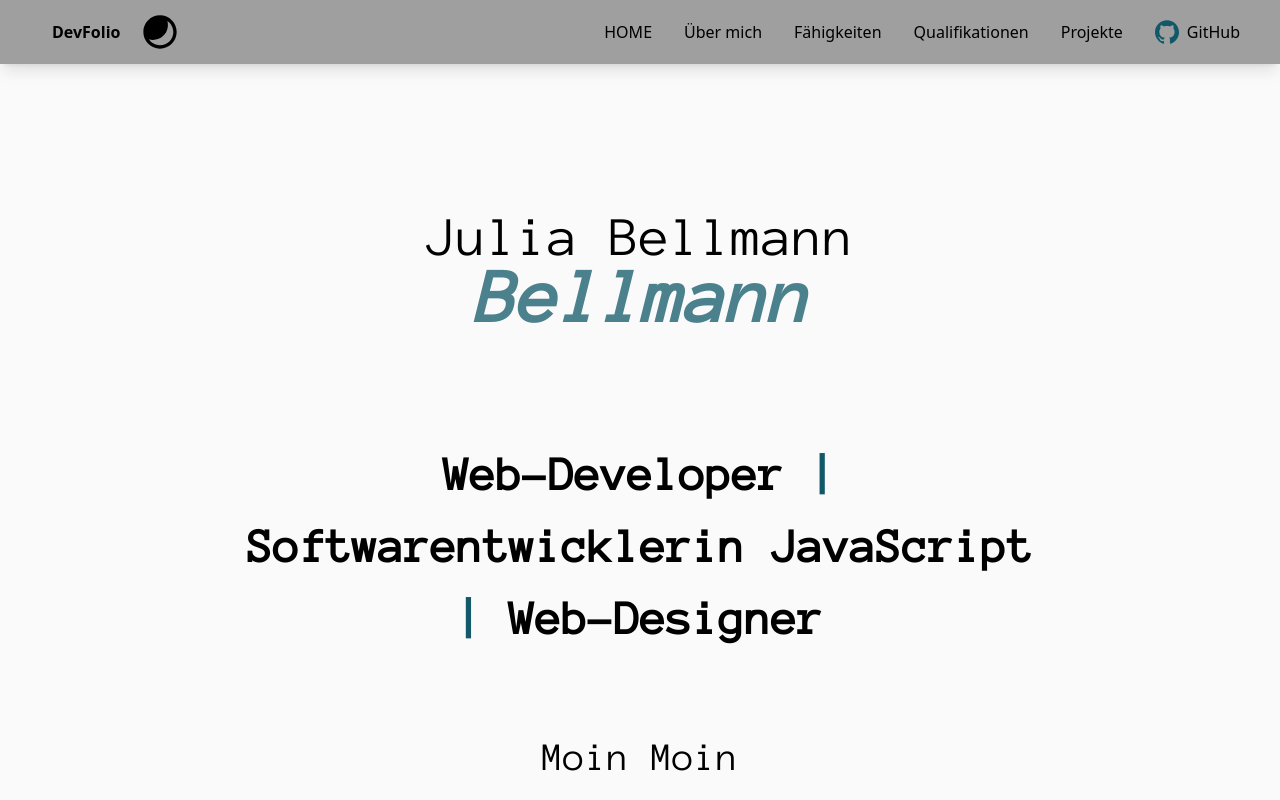
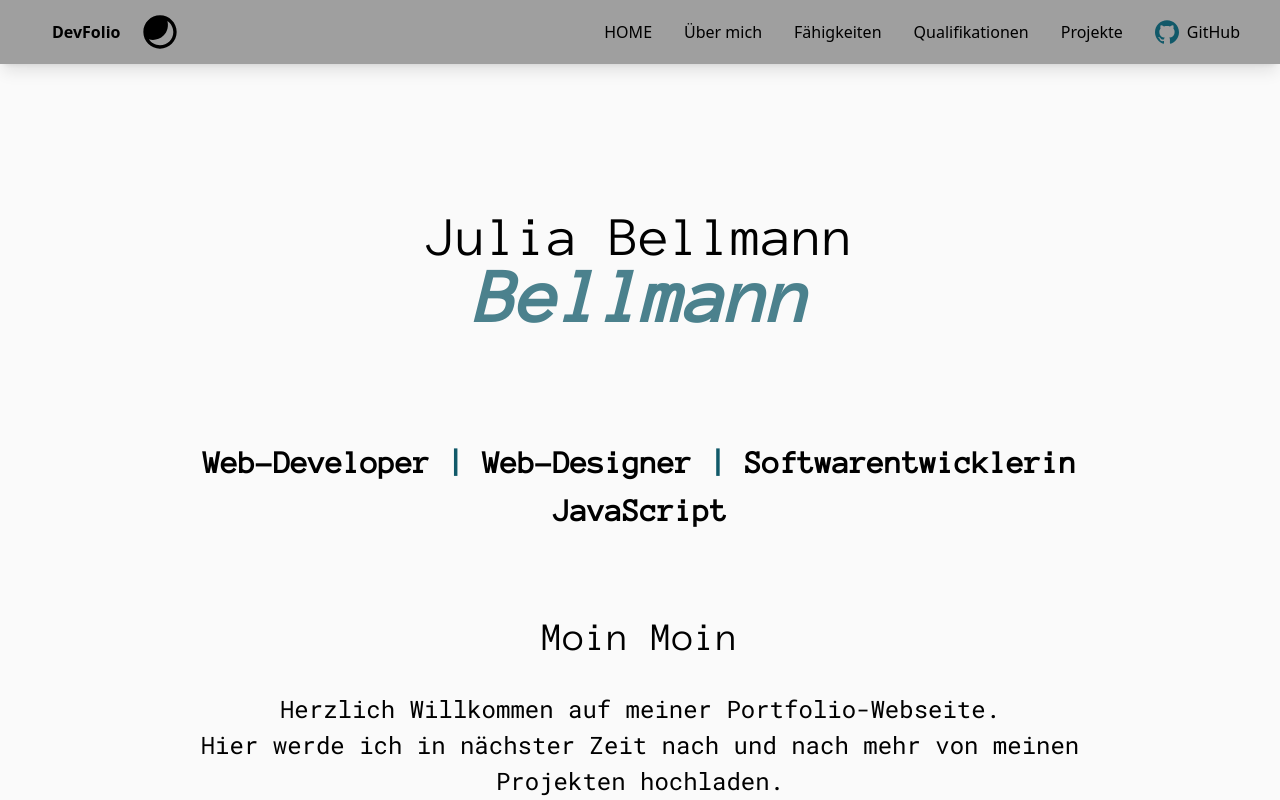
Before and after one commit to juliabellmann/portfolio, a Next.js app: page / in a window 1280 px wide. Shown: the top 800 px of the page. Built offline with nearby package versions, Linux system fonts and the light colour scheme.

Commit message:
add styling to heading for certifications at home page

```diff
--- a/app/_components/Home.js
+++ b/app/_components/Home.js
@@ -5,12 +5,11 @@ export default function Home() {
             <h1>Julia Bellmann</h1>
 
             <div className="home-heading">
-                <h2>
-                    <span className="nobreak">Web-Developer </span>
-                    <span className="accentcolor">|</span> Softwarentwicklerin JavaScript <span className="nobreak">
-                        <span className="accentcolor">|</span> Web-Designer
-                    </span>
-                </h2>
+                <span className="nobreak">Web-Developer</span>
+                <span className="accentcolor"> | </span>
+                <span className="nobreak"> Web-Designer</span>
+                <span className="accentcolor"> | </span>
+                <span className="">Softwarentwicklerin JavaScript</span>
             </div>
             <div>
 
--- a/app/_styles/globals.css
+++ b/app/_styles/globals.css
@@ -106,7 +106,7 @@ h1 {
   font-family: var(--font-anonymous-pro);
 }
 
-h2 {
+h2, .home-heading {
   font-size: 2rem;
   font-weight: bold;
   font-family: var(--font-anonymous-pro);
```
